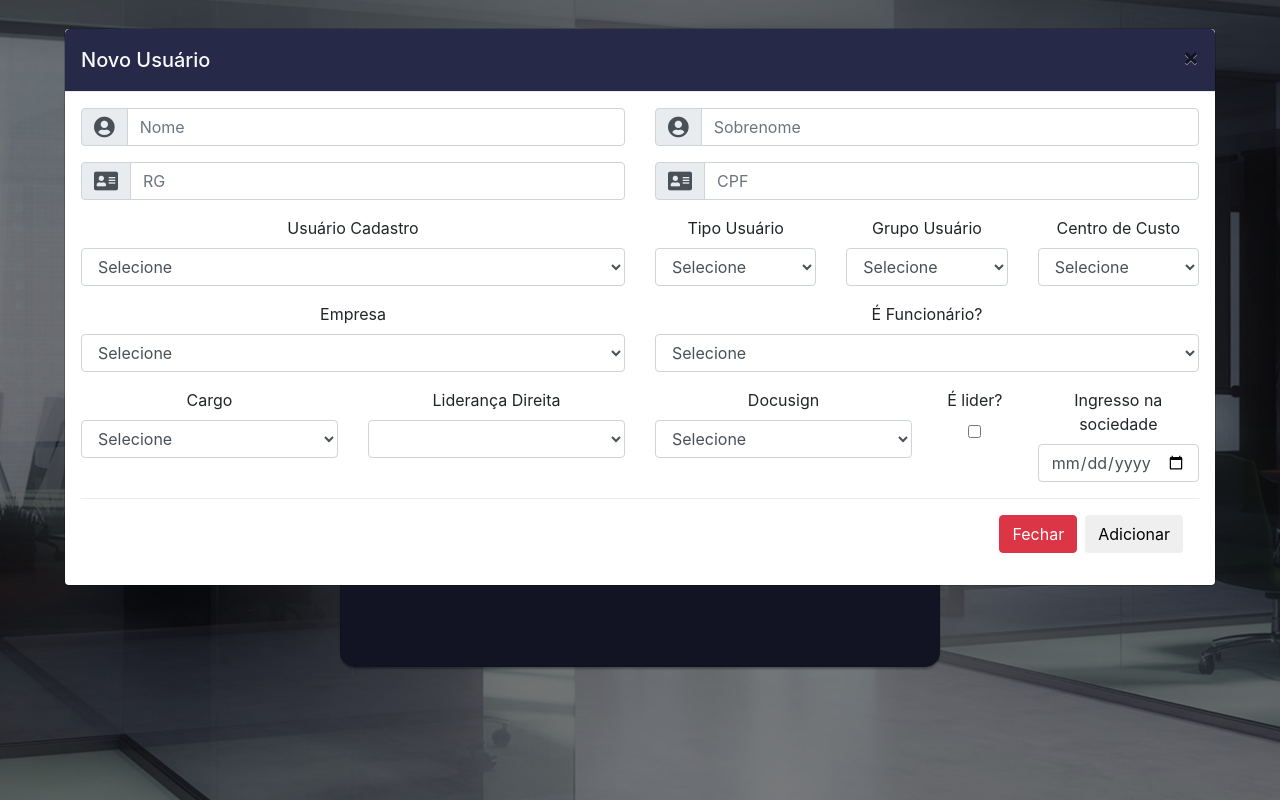
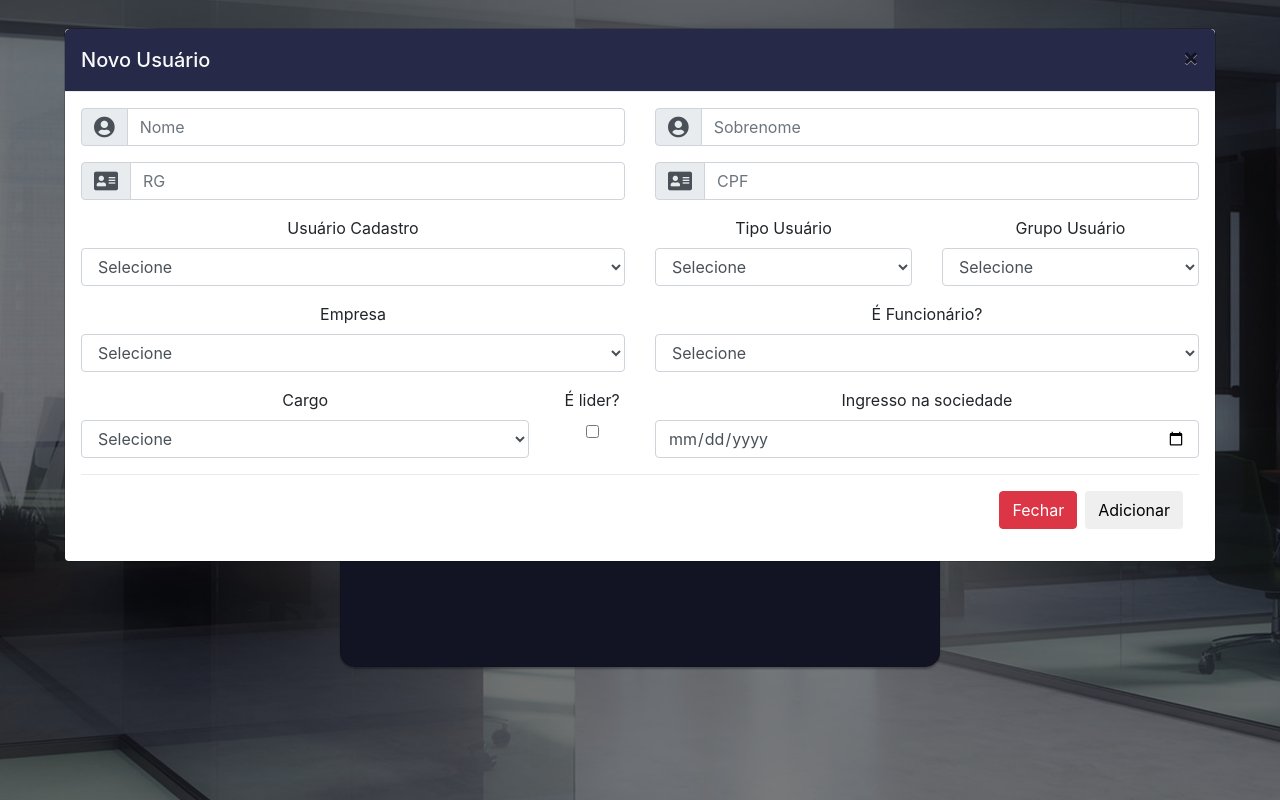
Before and after one commit to Rayleigh761/Setup2021, a plain HTML site: page index.html in a window 1280 px wide. Both pictures are taken after a click on the button "Novo Usuário". Drawn offline with nearby package versions, Linux system fonts and the light colour scheme.

Commit message:
Ajustes nos input

```diff
--- a/index.html
+++ b/index.html
@@ -123,7 +123,7 @@
                                                 </div>
                                             </div>
 
-                                            <div class="col-2">
+                                            <div class="col-3">
                                                 <label>Tipo Usuário</label>
                                                 <div class="mb-3">
                                                     <select class="form-control" id="ds_tipo" name="ds_tipo">
@@ -135,7 +135,7 @@
                                                 </div>
                                             </div>
 
-                                            <div class="col-2">
+                                            <div class="col-3">
                                                 <label>Grupo Usuário</label>
                                                 <div class="mb-3">
                                                     <select class="form-control" id="cd_tipo_redirecionamento" name="cd_tipo_redirecionamento">
@@ -147,7 +147,7 @@
                                                 </div>
                                             </div>
 
-                                            <div class="col-2">
+                                            <!--<div class="col-2">
                                                 <label>Centro de Custo</label>
                                                 <div class="mb-3">
                                                     <select class="form-control" id="cd_centroDeCusto">
@@ -157,7 +157,7 @@
                                                         <option value="2">teste2</option>
                                                     </select>
                                                 </div>
-                                            </div>
+                                            </div>-->
 
                                             <div class="col-6">
                                                 <label>Empresa</label>
@@ -182,7 +182,7 @@
                                                 </div>
                                             </div>
 
-                                            <div class="col-3">
+                                            <div class="col-5">
                                                 <label>Cargo</label>
                                                 <div class="mb-3">
                                                     <select class="form-control" id="cargo">
@@ -194,15 +194,15 @@
                                                 </div>
                                             </div>
 
-                                            <div class="col-3">
+                                            <!--<div class="col-3">
                                                 <div class="mb-3" id="divLiderancaDireta">
                                                     <label>Liderança Direita</label>
                                                     <select id="liderancaDireita" class="form-control">
                                                     </select>
                                                 </div>
-                                            </div>
+                                            </div>-->
 
-                                            <div class="col-3">
+                                            <!--<div class="col-3">
                                                 <label>Docusign</label>
                                                 <div class="mb-3">
                                                     <select class="form-control" id="cd_docusign">
@@ -212,7 +212,7 @@
                                                         <option value="2">teste2</option>
                                                     </select>
                                                 </div>
-                                            </div>
+                                            </div>-->
 
                                             <div class="col-1">
                                                 <label>É lider?</label>
@@ -221,7 +221,7 @@
                                                 </div>
                                             </div>
 
-                                            <div class="col-2">
+                                            <div class="col-6">
                                                 <label>Ingresso na sociedade</label>
                                                 <div class="mb-3">
                                                     <input class="form-control" type="date" id="ingressoNaSociedade">
@@ -231,9 +231,9 @@
                                             <!--Continuaaaaaaaa-->
 
                                             <!--Input email lbca-->
-                                            <div  id="divEmail"  style="display:none">
+                                            <div  id="divEmail"  style="display:none;">
                                                 <label data-error="Email Invalido" data-sucess="Email Valido" for="ds_email"></label>
-                                                    <div class="col-12">
+                                                    <div class="col-11">
                                                       <div class="input-group mb-3">
                                                         <div class="input-group-prepend">
                                                           <span class="material-icons input-group-text">
@@ -251,7 +251,7 @@
 
                                             <!--Input email não funcionario-->
 
-                                            <div  id="divLogin" style="display:none;padding-left:172px">
+                                            <div  id="divLogin" style="display:none;">
                                             <label for="ds_login" ></label>
                                                 <div class="col-11">
                                                   <div class="input-group mb-3">
```
Also changed, not shown: css/style.css (+14 -0 lines).
